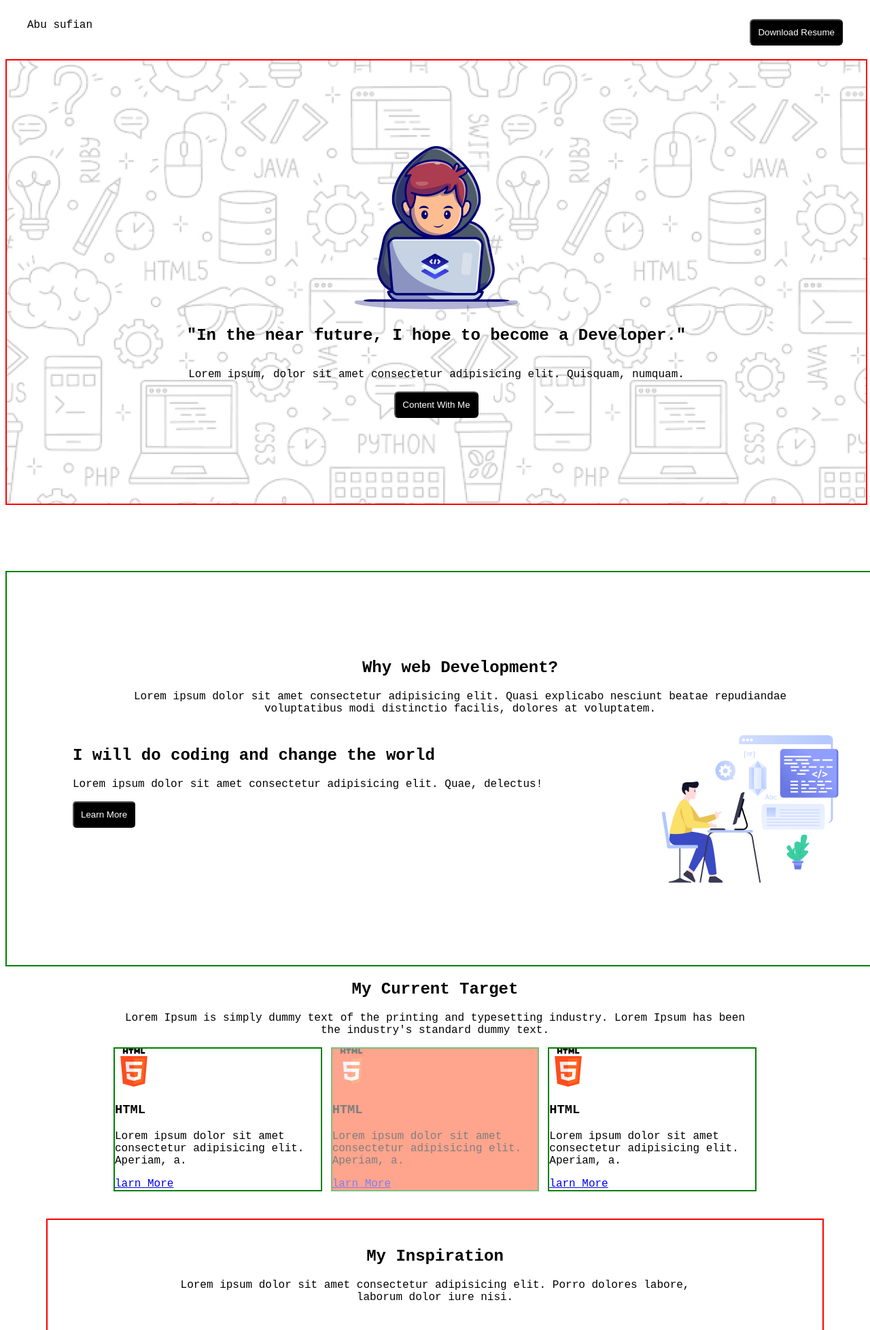
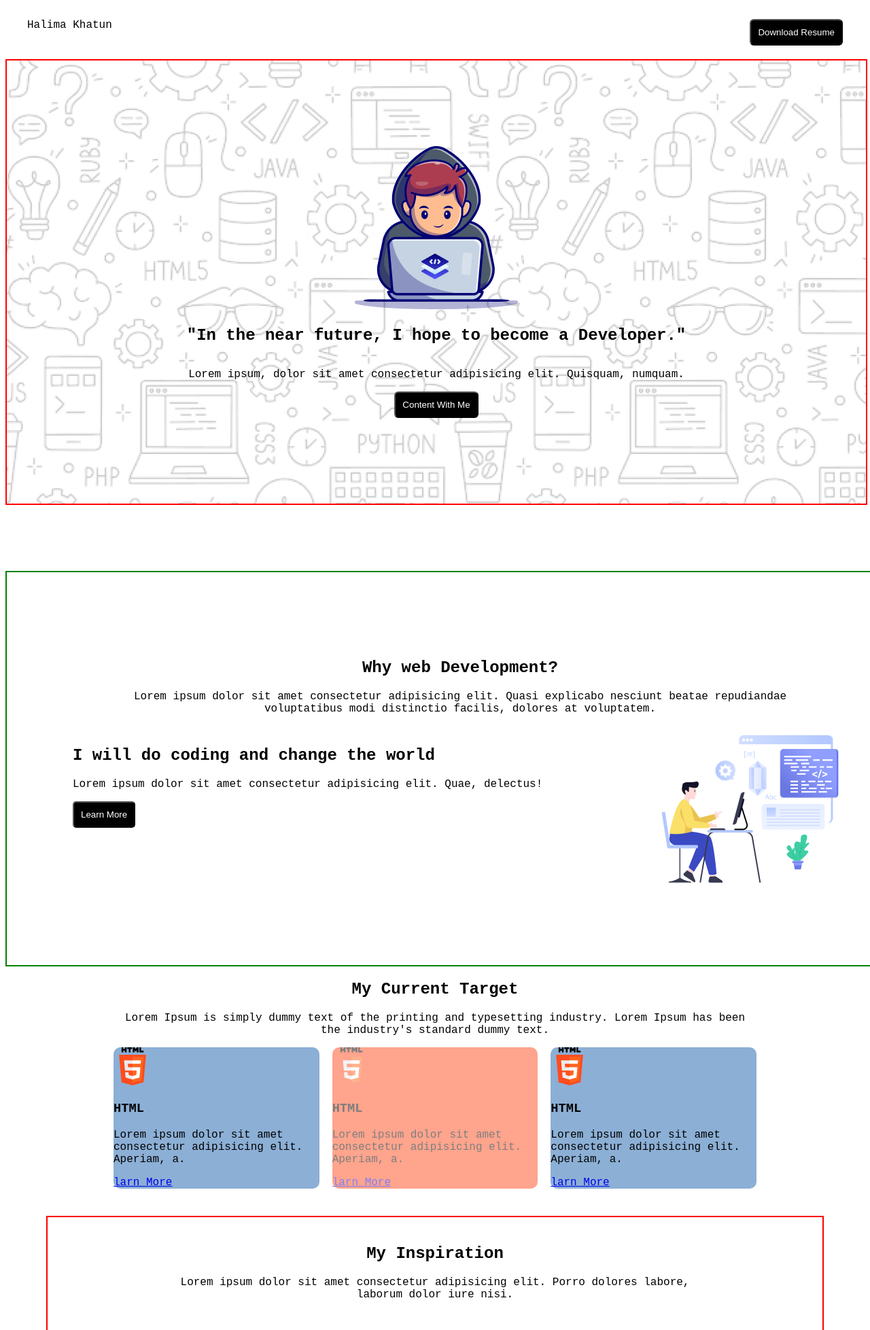
Before and after one commit to Halima-khatunbd/First-test, a plain HTML site: page index.html in a window 1280 px wide. Shown: the top 1957 px of the page at 68% size. Drawn offline with Linux system fonts and the light colour scheme; grey boxes are pictures that could not be loaded; a web font is replaced by a local one.

Commit message:
name style change

```diff
--- a/index.html
+++ b/index.html
@@ -11,7 +11,7 @@
 <body>
   <header>
     <div class="container">
-      <div>Abu sufian</div>
+      <div>Halima Khatun</div>
       <button>Download Resume</button>
     </div>
   </header>
@@ -65,7 +65,7 @@
               <img src="./assets/html.png" alt="html-logo">
               <h3>HTML</h3>
               <p>Lorem ipsum dolor sit amet consectetur adipisicing elit. Aperiam, a.</p>
-              <a href="#">larn More</a>
+              <a href="https://github.com/dashboard" target="_blank">larn More</a>
             </div>
             <div style="background-color: #FF4C1E; opacity: 0.5;" class="html-target">
               <img src="./assets/html.png" alt="html-logo">
--- a/style.css
+++ b/style.css
@@ -48,20 +48,25 @@ display: flex;
   width: 946px;
   margin: 0 auto;
 }
-
-.html-target{
-  border: 2px solid green;
-  width: 32%;
-}
 .targer-top{
   width: 100%;
   text-align: center;
-}
-.all-box{
+ }
+
+ .all-box{
   display: flex;
   justify-content: space-between;
   width: 100%;
+  }
+
+  .html-target{
+  width: 32%;
+  /* border: 2px solid green; */
+  border-radius: 10px;
+  background-color: #8cafd5;
+
 }
+
 .development{
   width: 1140px;
   display: flex;
```
